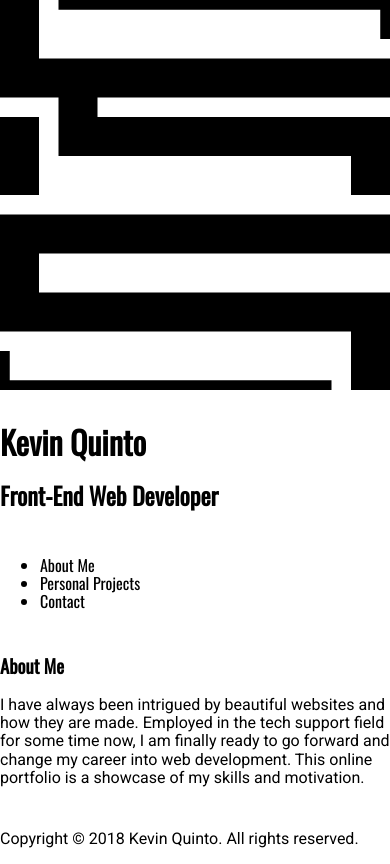
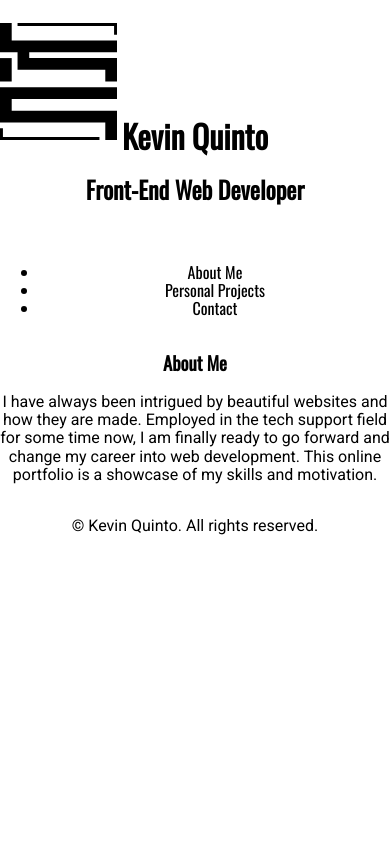
Before and after one commit to keban/Online-Resume, a plain HTML site: page index.html in a window 390 px wide. Drawn offline with nearby package versions, Linux system fonts and the light colour scheme.

Commit message:
Removed media query and centered content.

```diff
--- a/index.html
+++ b/index.html
@@ -13,13 +13,12 @@
 <div class="wrapper">
 
 <header>
+	<div class="logo">
+		<object type="image/svg+xml" data="images/kq-logo.svg">Your browser does not support SVG</object>
+	</div>
 	<h1>Kevin Quinto</h1>
 	<h2>Front-End Web Developer</h2>
 </header>
-
-<div class="logo">
-	<object type="image/svg+xml" data="images/kq-logo.svg">Your browser does not support SVG</object>
-</div>
 
 <nav>
 	<ul>
@@ -55,7 +54,7 @@
 </section> -->
 
 <footer>
-	<p>Copyright © 2018 Kevin Quinto. All rights reserved.</p>
+	<p>© Kevin Quinto. All rights reserved.</p>
 </footer>
 
 </div>
--- a/style.css
+++ b/style.css
@@ -11,20 +11,23 @@ p {
 
 .wrapper{
   font-family: 'Oswald', sans-serif;
+  text-align: center;
   display: grid;
-
   grid-template-areas:
   "logo"
   "header"
   "nav"
   "about"
   "footer";
-  grid-gap: 10px;
 }
-header {grid-area: header;}
+header {
+  grid-area: header;
+  align-content: center;
+}
 .logo {
   grid-area: logo;
-  align-content: center;
+  width: 30%;
+  height: 30%;
 }
 nav {grid-area: nav;}
 .about {grid-area: about;}
@@ -33,7 +36,7 @@ nav {grid-area: nav;}
 footer {grid-area: footer;}
 
 
-@media screen and (min-width: 800px) {
+/* @media screen and (min-width: 800px) {
   .wrapper {
     display: grid;
     grid-template-areas:
@@ -41,4 +44,4 @@ footer {grid-area: footer;}
     "nav about about"
     "footer footer footer";
   }
-}
+} */
```
